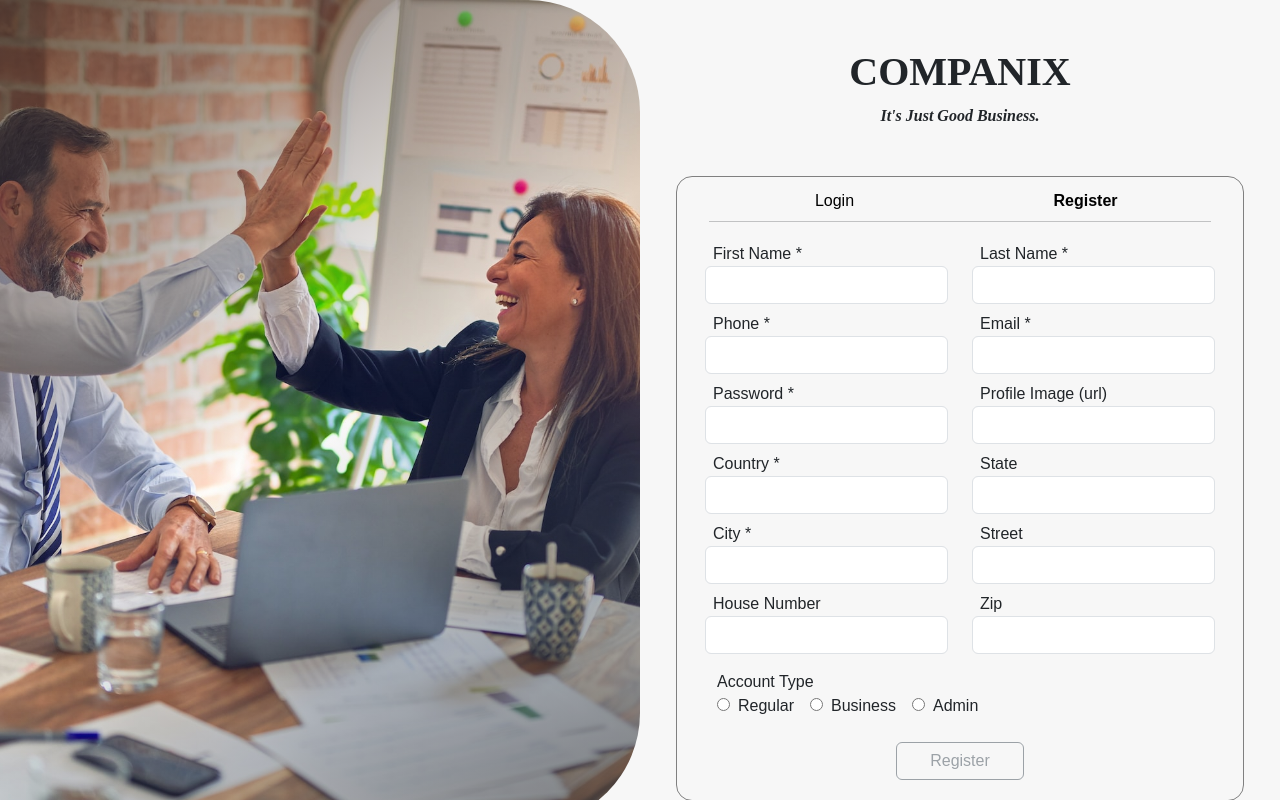
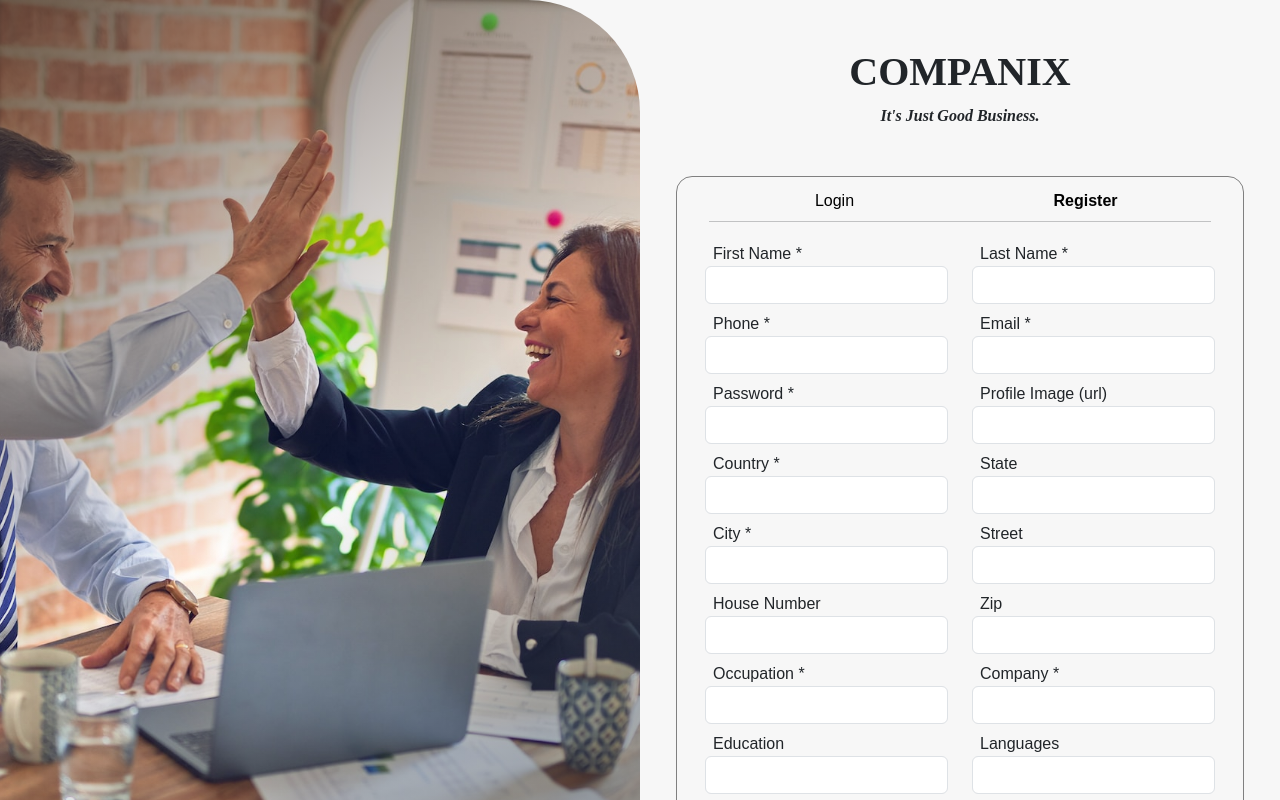
Before and after one commit to MKonstantini/Companix, a React (Create React App) app: page / in a window 1280 px wide. Both pictures are taken after a click on the button "Register". Shown: the top 800 px of the page. Built offline with nearby package versions, Linux system fonts and the light colour scheme; no server answers; a web font is replaced by a local one.

Commit message:
added additional user fields, and error-proofed register

```diff
--- a/db.json
+++ b/db.json
@@ -14,23 +14,31 @@
       "city": "Shoham",
       "street": "HaEtrog",
       "houseNumber": "48",
-      "zip": "6085000"
+      "zip": "6085000",
+      "occupation": "Web Developer",
+      "company": "Freelancer",
+      "education": "Fullstack Development",
+      "languages": "English Hebrew German"
     },
     {
       "id": 102,
       "accountType": "Business",
-      "firstName": "Robert",
-      "lastName": "Davis",
+      "firstName": "Gabriel",
+      "lastName": "Cruz",
       "phone": "555-996-123",
       "email": "robertd@gmail.com",
       "password": "password1",
-      "imageUrl": "https://images.unsplash.com/photo-1514501259756-f4b6fbeffa67?ixlib=rb-4.0.3&ixid=M3wxMjA3fDB8MHxjb2xsZWN0aW9uLXBhZ2V8MTd8NzYwODI3NzR8fGVufDB8fHx8fA%3D%3D&auto=format&fit=crop&w=500&q=60",
-      "country": "USA",
-      "state": "California",
-      "city": "Los Angeles",
-      "street": "Rodeo Drive",
+      "imageUrl": "https://images.unsplash.com/photo-1532318065232-2ba7c6676cd5?ixlib=rb-4.0.3&ixid=M3wxMjA3fDB8MHxjb2xsZWN0aW9uLXBhZ2V8NTB8NzYwODI3NzR8fGVufDB8fHx8fA%3D%3D&auto=format&fit=crop&w=500&q=60",
+      "country": "Spain",
+      "state": "",
+      "city": "Madrid",
+      "street": "Gran Via",
       "houseNumber": "12",
-      "zip": "6085091"
+      "zip": "6085091",
+      "occupation": "Bussiness Manager",
+      "company": "Warehouses Inc.",
+      "education": "BA. Business Administation",
+      "languages": "Spanish English"
     },
     {
       "id": 103,
@@ -46,7 +54,11 @@
       "city": "San Jose",
       "street": "Ailey Ave.",
       "houseNumber": "18",
-      "zip": "6085091"
+      "zip": "6085091",
+      "occupation": "Photographer",
+      "company": "Lux Productions",
+      "education": "Photography",
+      "languages": "English"
     }
   ]
 }
--- a/src/components/Login/FormRegister.tsx
+++ b/src/components/Login/FormRegister.tsx
@@ -31,12 +31,16 @@ const FormRegister: FunctionComponent<FormRegisterProps> = () => {
             city: "",
             street: "",
             houseNumber: "",
-            zip: ""
+            zip: "",
+            occupation: "",
+            company: "",
+            education: "",
+            languages: ""
         },
         validationSchema: yup.object({
-            accountType: yup.string().required(),
-            firstName: yup.string().required().min(2),
-            lastName: yup.string().required().min(2),
+            accountType: yup.string().required("account type is a required field"),
+            firstName: yup.string().required("first name is a required field").min(2, "first name must be at least 2 characters"),
+            lastName: yup.string().required("last name is a required field").min(2, "last name must be at least 2 characters"),
             phone: yup.string().required().min(10),
             email: yup.string().required().email(),
             password: yup.string().required().min(5),
@@ -47,6 +51,11 @@ const FormRegister: FunctionComponent<FormRegisterProps> = () => {
             street: yup.string(),
             houseNumber: yup.string(),
             zip: yup.string(),
+            occupation: yup.string().required(),
+            company: yup.string().required(),
+            education: yup.string(),
+            languages: yup.string()
+
         }),
         onSubmit: (values, { resetForm }) => {
             const newUser: User = {
@@ -63,7 +72,11 @@ const FormRegister: FunctionComponent<FormRegisterProps> = () => {
                 city: values.city,
                 street: values.street,
                 houseNumber: String(values.houseNumber),
-                zip: String(values.zip)
+                zip: String(values.zip),
+                occupation: values.occupation,
+                company: values.company,
+                education: values.education,
+                languages: values.languages
             };
 
             alertSuccess(`New user created. Welcome ${values.email}!`)
@@ -94,6 +107,10 @@ const FormRegister: FunctionComponent<FormRegisterProps> = () => {
                         value={formik.values.firstName}
                         onBlur={formik.handleBlur}
                     />
+                    {formik.touched.firstName && formik.errors.firstName &&
+                        <small className="m-0 ms-2">{formik.errors.firstName}</small>
+                    }
+
                 </div>
                 {/* Last Name */}
                 <div className="d-flex flex-column col-6 mt-2">
@@ -107,6 +124,9 @@ const FormRegister: FunctionComponent<FormRegisterProps> = () => {
                         value={formik.values.lastName}
                         onBlur={formik.handleBlur}
                     />
+                    {formik.touched.lastName && formik.errors.lastName &&
+                        <small className="m-0 ms-2">{formik.errors.lastName}</small>
+                    }
                 </div>
                 {/* Phone */}
                 <div className="d-flex flex-column col-6 mt-2">
@@ -120,6 +140,9 @@ const FormRegister: FunctionComponent<FormRegisterProps> = () => {
                         value={formik.values.phone}
                         onBlur={formik.handleBlur}
                     />
+                    {formik.touched.phone && formik.errors.phone &&
+                        <small className="m-0 ms-2">{formik.errors.phone}</small>
+                    }
                 </div>
                 {/* Email */}
                 <div className="d-flex flex-column col-6 mt-2">
@@ -133,6 +156,9 @@ const FormRegister: FunctionComponent<FormRegisterProps> = () => {
                         value={formik.values.email}
                         onBlur={formik.handleBlur}
                     />
+                    {formik.touched.email && formik.errors.email &&
+                        <small className="m-0 ms-2">{formik.errors.email}</small>
+                    }
                 </div>
                 {/* Password */}
                 <div className="d-flex flex-column col-6 mt-2">
@@ -146,6 +172,9 @@ const FormRegister: FunctionComponent<FormRegisterProps> = () => {
                         value={formik.values.password}
                         onBlur={formik.handleBlur}
                     />
+                    {formik.touched.password && formik.errors.password &&
+                        <small className="m-0 ms-2">{formik.errors.password}</small>
+                    }
                 </div>
                 {/* imageUrl */}
                 <div className="d-flex flex-column col-6 mt-2">
@@ -172,6 +201,9 @@ const FormRegister: FunctionComponent<FormRegisterProps> = () => {
                         value={formik.values.country}
                         onBlur={formik.handleBlur}
                     />
+                    {formik.touched.country && formik.errors.country &&
+                        <small className="m-0 ms-2">{formik.errors.country}</small>
+                    }
                 </div>
                 {/* State */}
                 <div className="d-flex flex-column col-6 mt-2">
@@ -198,6 +230,9 @@ const FormRegister: FunctionComponent<FormRegisterProps> = () => {
                         value={formik.values.city}
                         onBlur={formik.handleBlur}
                     />
+                    {formik.touched.city && formik.errors.city &&
+                        <small className="m-0 ms-2">{formik.errors.city}</small>
+                    }
                 </div>
                 {/* Street */}
                 <div className="d-flex flex-column col-6 mt-2">
@@ -235,6 +270,64 @@ const FormRegister: FunctionComponent<FormRegisterProps> = () => {
                         name="zip"
                         onChange={formik.handleChange}
                         value={formik.values.zip}
+                        onBlur={formik.handleBlur}
+                    />
+                </div>
+                {/* Occupation */}
+                <div className="d-flex flex-column col-6 mt-2">
+                    <label htmlFor="occupation" className="ms-2">Occupation *</label>
+                    <input
+                        className="form-control"
+                        id="occupation"
+                        type="text"
+                        name="occupation"
+                        onChange={formik.handleChange}
+                        value={formik.values.occupation}
+                        onBlur={formik.handleBlur}
+                    />
+                    {formik.touched.occupation && formik.errors.occupation &&
+                        <small className="m-0 ms-2">{formik.errors.occupation}</small>
+                    }
+                </div>
+                {/* Company */}
+                <div className="d-flex flex-column col-6 mt-2">
+                    <label htmlFor="company" className="ms-2">Company *</label>
+                    <input
+                        className="form-control"
+                        id="company"
+                        type="text"
+                        name="company"
+                        onChange={formik.handleChange}
+                        value={formik.values.company}
+                        onBlur={formik.handleBlur}
+                    />
+                    {formik.touched.company && formik.errors.company &&
+                        <small className="m-0 ms-2">{formik.errors.company}</small>
+                    }
+                </div>
+                {/* Education */}
+                <div className="d-flex flex-column col-6 mt-2">
+                    <label htmlFor="education" className="ms-2">Education</label>
+                    <input
+                        className="form-control"
+                        id="education"
+                        type="text"
+                        name="education"
+                        onChange={formik.handleChange}
+                        value={formik.values.education}
+                        onBlur={formik.handleBlur}
+                    />
+                </div>
+                {/* Languages */}
+                <div className="d-flex flex-column col-6 mt-2">
+                    <label htmlFor="languages" className="ms-2">Languages</label>
+                    <input
+                        className="form-control"
+                        id="languages"
+                        type="text"
+                        name="languages"
+                        onChange={formik.handleChange}
+                        value={formik.values.languages}
                         onBlur={formik.handleBlur}
                     />
                 </div>
--- a/src/components/Login/Login.tsx
+++ b/src/components/Login/Login.tsx
@@ -14,7 +14,6 @@ const Login: FunctionComponent<LoginProps> = () => {
     //Reset Login Session
     sessionStorage.clear()
     setIsLoggedIn(false)
-    console.log(userInfo)
 
     // State for selected Loggin/Register
     const [selectedMenu, setSelectedMenu] = useState<string>("loggin")
--- a/src/interfaces/User.ts
+++ b/src/interfaces/User.ts
@@ -13,4 +13,8 @@ export default interface User {
     street ?: string,
     houseNumber ?: string,
     zip ?: string
+    occupation: string,
+    company: string,
+    education?: string,
+    languages?: string,
 }
```
